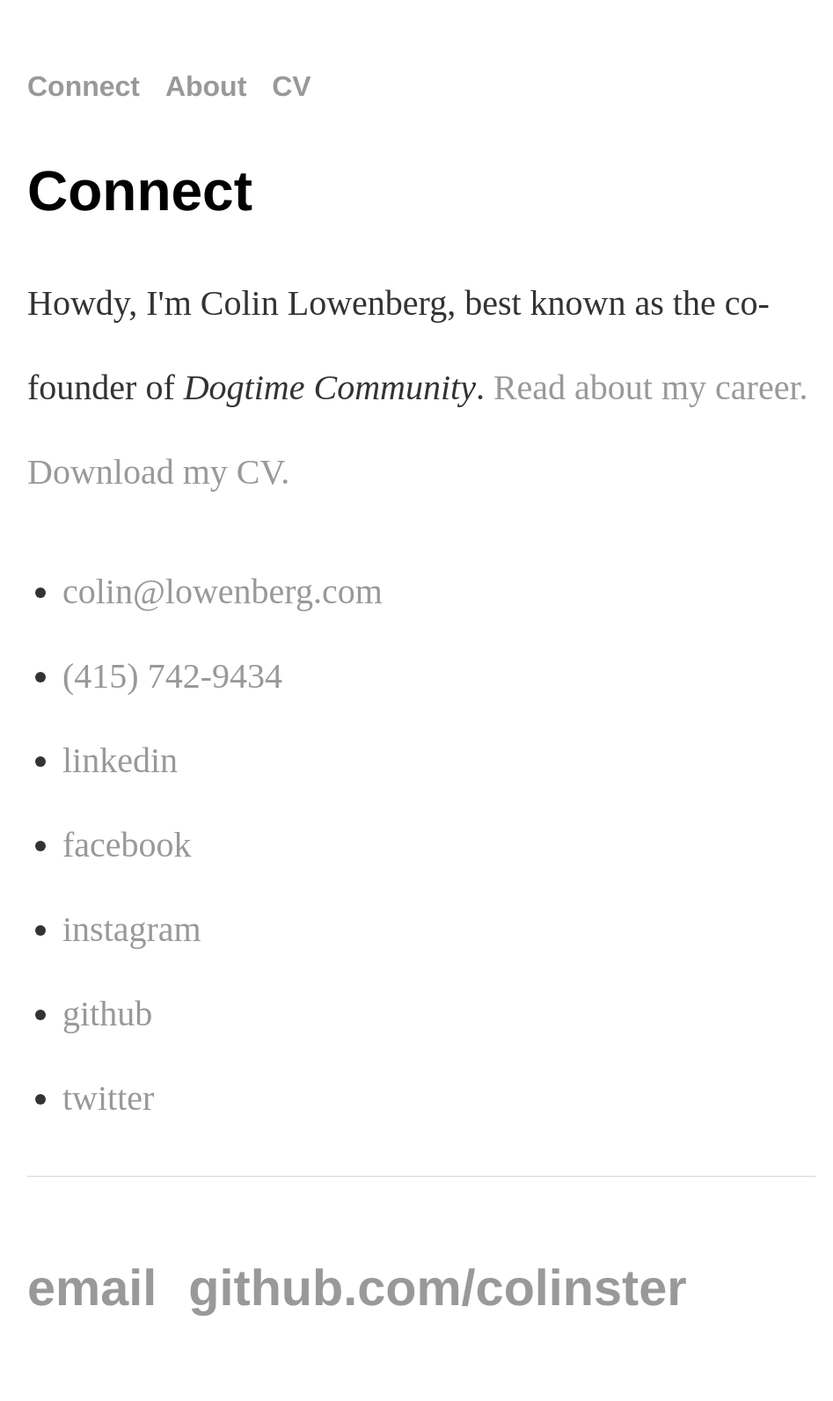
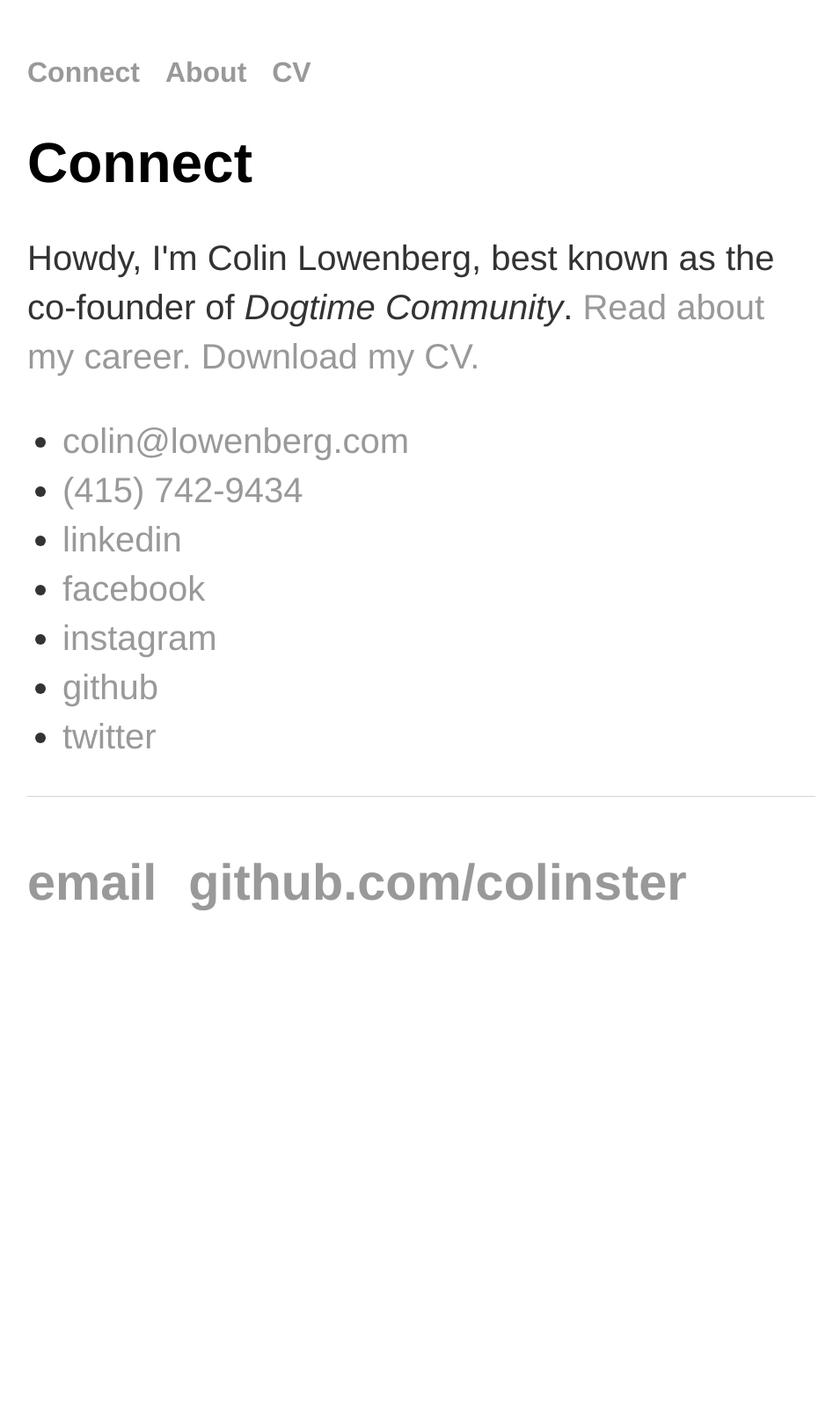
Before and after one commit to colinlowenberg/colinster.github.io, a Jekyll site: the page built from index.html, in a window 1280 px wide. Shown: the whole page at 88% size, without its empty margins (161-1108 px from the left). Built offline with Jekyll 4.4.1, drawn with Linux system fonts in a browser that asks for light colours; after the commit the page ends 1104 px from its top, so only the background shows below that.

Commit message:
Fix font

```diff
--- a/css/main.css
+++ b/css/main.css
@@ -3,7 +3,7 @@
 a { text-decoration: none; color: #999; }
 a:hover { text-decoration: underline; }
 
-p, ul { font-size: 2.5em; line-height: 2.4em; color: #333; }
+p, ul { font-size: 2.5em; line-height: 1.4em; color: #333; font-family: 'Helvetica', 'Arial', 'Sans-Serif'; }
 
 h1, h2, h3, h4 { font-family: 'Helvetica', 'Arial', 'Sans-Serif'; }
 h1 { font-size: 4em;  }
```
